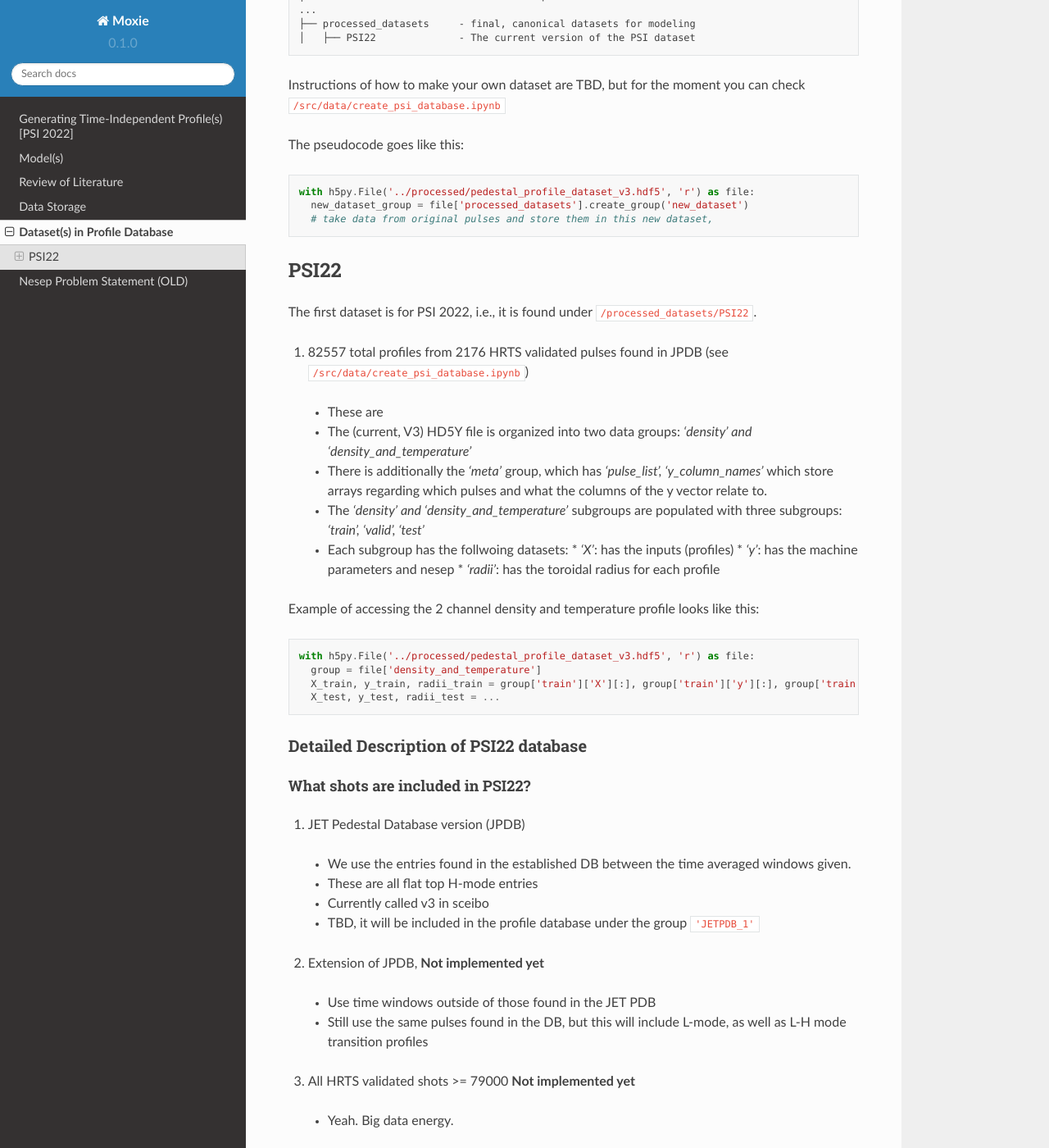
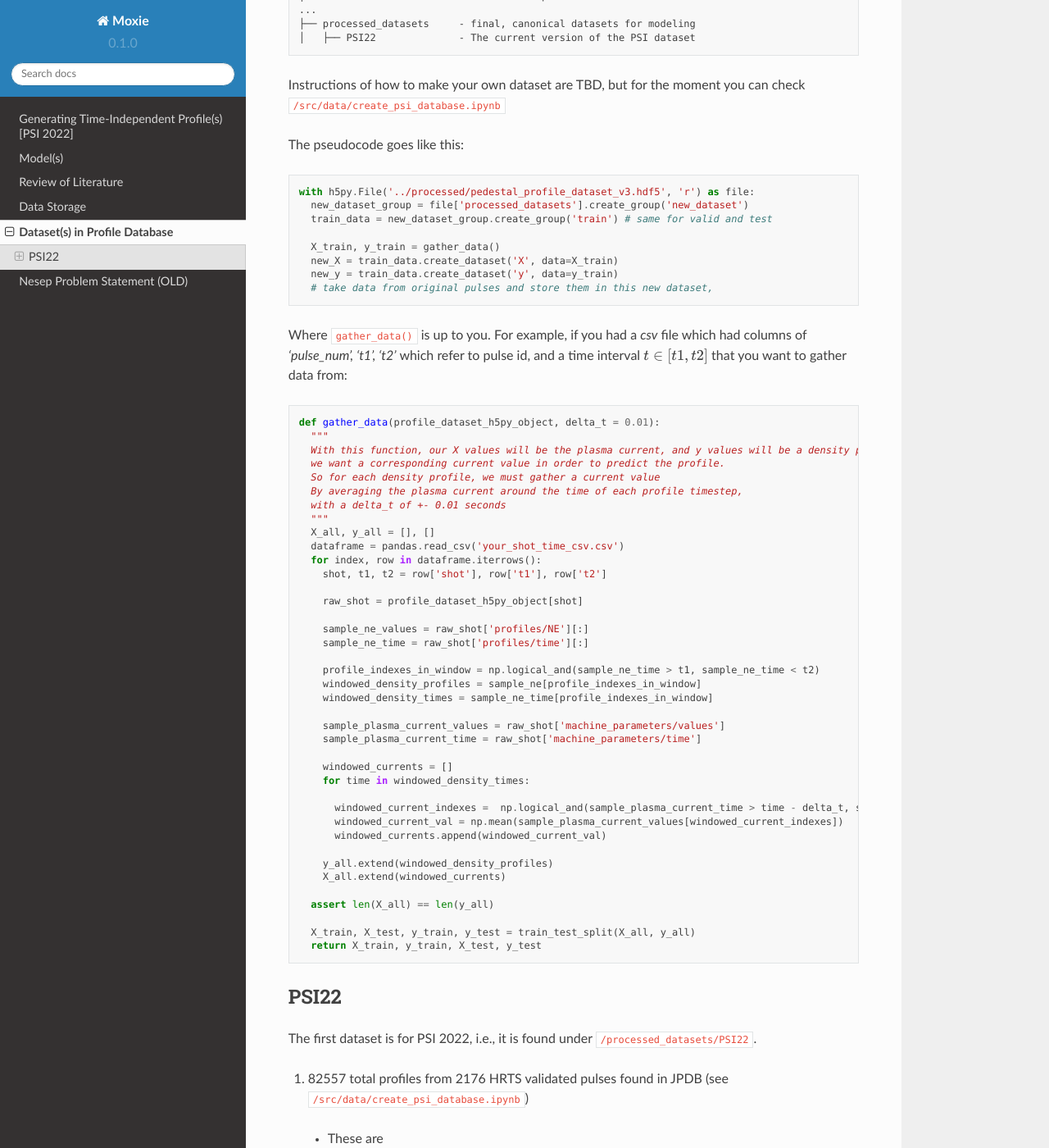
Before and after one commit to fusionby2030/moxie, a Sphinx documentation site: the page built from docs/source/datasets.rst, in a window 1280 px wide and 1400 px high, scrolled down 292 px. Shown: the whole window at 82% size. Built offline with Sphinx 7.4.7 and the Read the Docs theme 2.0.0, drawn with Linux system fonts in a browser that asks for light colours; some of the changed text lies outside the part shown.

Commit message:
::doc update:: add how to make a dataset using the profile database file

```diff
--- a/docs/source/datasets.rst
+++ b/docs/source/datasets.rst
@@ -21,8 +21,56 @@ The pseudocode goes like this:
 
   with h5py.File('../processed/pedestal_profile_dataset_v3.hdf5', 'r') as file:
     new_dataset_group = file['processed_datasets'].create_group('new_dataset')
+    train_data = new_dataset_group.create_group('train') # same for valid and test
+
+    X_train, y_train = gather_data()
+    new_X = train_data.create_dataset('X', data=X_train)
+    new_y = train_data.create_dataset('y', data=y_train)
     # take data from original pulses and store them in this new dataset,
 
+Where :code:`gather_data()` is up to you. For example, if you had a `csv` file which had columns of `'pulse_num', 't1', 't2'` which refer to pulse id, and a time interval :math:`t \in [t1, t2]` that you want to gather data from:
+
+.. code-block:: python
+
+  def gather_data(profile_dataset_h5py_object, delta_t = 0.01):
+    """
+    With this function, our X values will be the plasma current, and y values will be a density profile.
+    we want a corresponding current value in order to predict the profile.
+    So for each density profile, we must gather a current value
+    By averaging the plasma current around the time of each profile timestep,
+    with a delta_t of +- 0.01 seconds
+    """
+    X_all, y_all = [], []
+    dataframe = pandas.read_csv('your_shot_time_csv.csv')
+    for index, row in dataframe.iterrows():
+      shot, t1, t2 = row['shot'], row['t1'], row['t2']
+
+      raw_shot = profile_dataset_h5py_object[shot]
+
+      sample_ne_values = raw_shot['profiles/NE'][:]
+      sample_ne_time = raw_shot['profiles/time'][:]
+
+      profile_indexes_in_window = np.logical_and(sample_ne_time > t1, sample_ne_time < t2)
+      windowed_density_profiles = sample_ne[profile_indexes_in_window]
+      windowed_density_times = sample_ne_time[profile_indexes_in_window]
+
+      sample_plasma_current_values = raw_shot['machine_parameters/values']
+      sample_plasma_current_time = raw_shot['machine_parameters/time']
+
+      windowed_currents = []
+      for time in windowed_density_times:
+
+        windowed_current_indexes =  np.logical_and(sample_plasma_current_time > time - delta_t, sample_plasma_current_time < time + delta_t)
+        windowed_current_val = np.mean(sample_plasma_current_values[windowed_current_indexes])
+        windowed_currents.append(windowed_current_val)
+
+      y_all.extend(windowed_density_profiles)
+      X_all.extend(windowed_currents)
+
+    assert len(X_all) == len(y_all)
+
+    X_train, X_test, y_train, y_test = train_test_split(X_all, y_all)
+    return X_train, y_train, X_test, y_test
 
 PSI22
 ----------
@@ -46,8 +94,8 @@ Example of accessing the 2 channel density and temperature profile looks like th
 
 .. code-block:: python
 
-  with h5py.File('../processed/pedestal_profile_dataset_v3.hdf5', 'r') as file:
-    group = file['density_and_temperature']
+  with h5py.File('../processed/pedestal_database.hdf5', 'r') as file:
+    group = file['processed_datasets/PSI22/density_and_temperature']
     X_train, y_train, radii_train = group['train']['X'][:], group['train']['y'][:], group['train']['radii'][:]
     X_test, y_test, radii_test = ...
 
```
